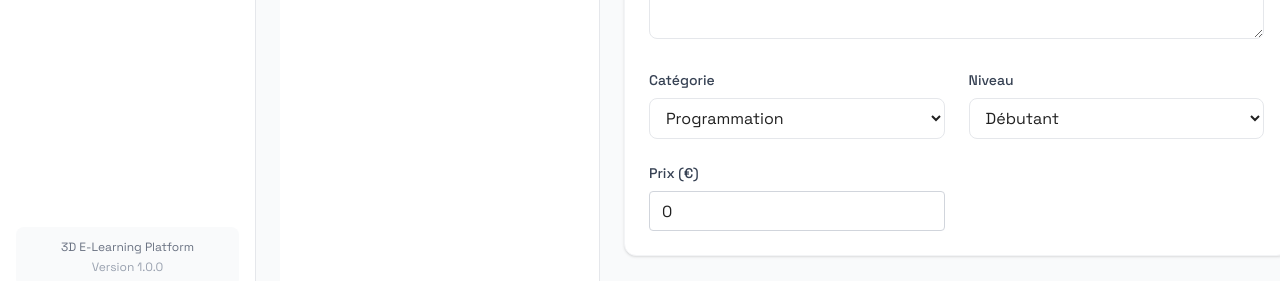
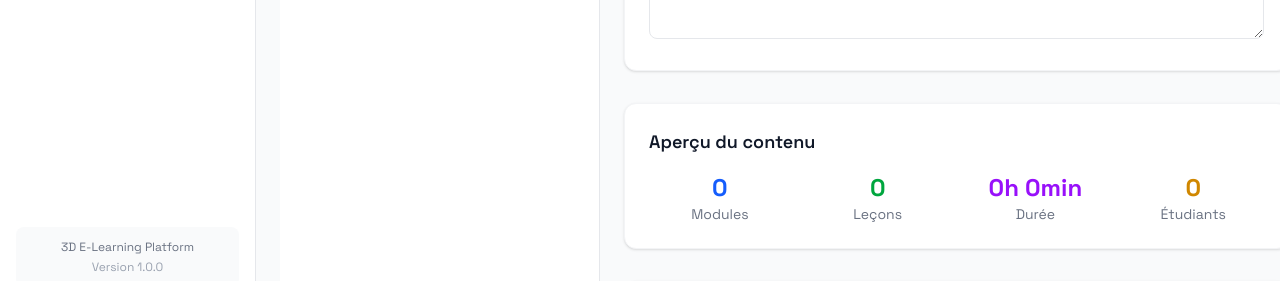
Before and after one commit to goddivor/elearning, a React (Vite) app: page /dashboard/instructor/course-builder in a window 1280 px wide. Shown: the part 497-778 px from the top of the page. Built offline with nearby package versions, Linux system fonts and the light colour scheme.

Commit message:
refactor: simplify course overview general information section
- Remove category, level and price fields from general information
- Keep only title and description in overview section
- Avoid duplication with settings/pricing section
- Improve UI organization and user experience

```diff
--- a/src/pages/instructor/CourseBuilder.tsx
+++ b/src/pages/instructor/CourseBuilder.tsx
@@ -181,53 +181,6 @@ const CourseOverview = ({
               />
             </div>
 
-            <div>
-              <label className="block text-sm font-medium text-gray-700 mb-2">
-                Catégorie
-              </label>
-              <select
-                value={course.category || ''}
-                onChange={(e) => setCourse({ ...course, category: e.target.value as Course['category'] })}
-                className="w-full px-3 py-2 border border-gray-200 rounded-lg focus:outline-none focus:ring-2 focus:ring-blue-500"
-              >
-                <option value="programming">Programmation</option>
-                <option value="design">Design</option>
-                <option value="marketing">Marketing</option>
-                <option value="business">Business</option>
-                <option value="science">Science</option>
-                <option value="mathematics">Mathématiques</option>
-                <option value="languages">Langues</option>
-                <option value="other">Autre</option>
-              </select>
-            </div>
-
-            <div>
-              <label className="block text-sm font-medium text-gray-700 mb-2">
-                Niveau
-              </label>
-              <select
-                value={course.level || ''}
-                onChange={(e) => setCourse({ ...course, level: e.target.value as Course['level'] })}
-                className="w-full px-3 py-2 border border-gray-200 rounded-lg focus:outline-none focus:ring-2 focus:ring-blue-500"
-              >
-                <option value="beginner">Débutant</option>
-                <option value="intermediate">Intermédiaire</option>
-                <option value="advanced">Avancé</option>
-              </select>
-            </div>
-
-            <div>
-              <label className="block text-sm font-medium text-gray-700 mb-2">
-                Prix (€)
-              </label>
-              <Input
-                type="number"
-                value={course.price || 0}
-                onChange={(e) => setCourse({ ...course, price: Number(e.target.value) })}
-                min="0"
-                placeholder="0"
-              />
-            </div>
           </div>
         </div>
 
```
